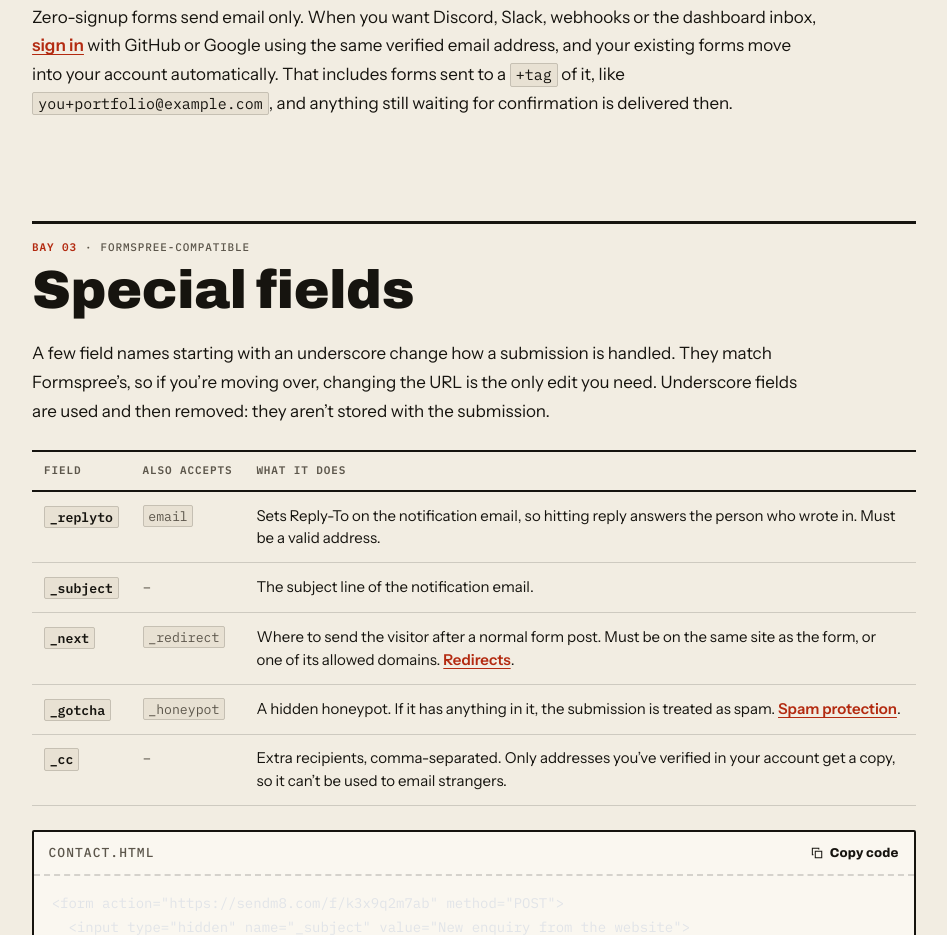
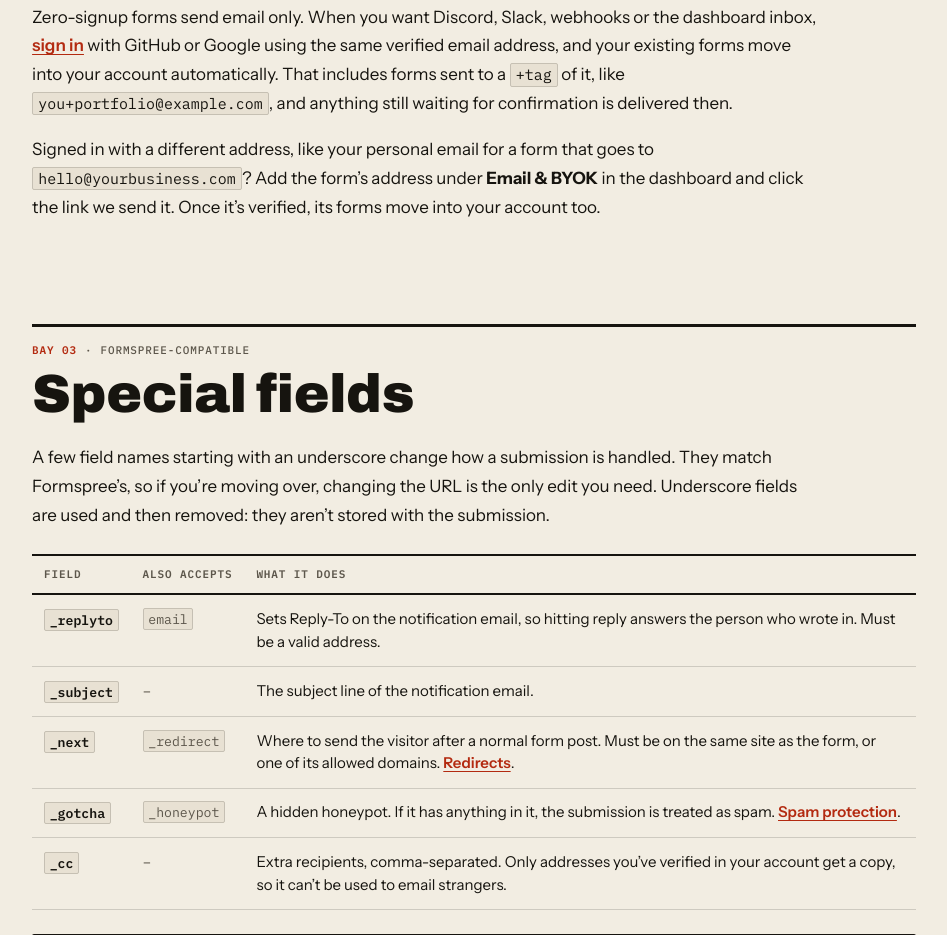
Before and after one commit to m8team/sendmate, an Astro site in the folder web/: page /docs in a window 1280 px wide. Shown: the part 2653-3588 px from the top of the page, without its empty margins (318-1265 px from the left). Built offline with nearby package versions, Linux system fonts and the light colour scheme; Astro itself is replaced by a stand-in of ours.

Commit message:
docs: verifying another address brings its no-signup forms into your account

```diff
--- a/web/src/components/app/account/EmailAddresses.vue
+++ b/web/src/components/app/account/EmailAddresses.vue
@@ -110,7 +110,7 @@ async function removeAddress(a: EmailAddressDto) {
         <p class="label muted">Recipients</p>
         <h2 id="rk-recips-title" class="h3">Addresses we can deliver to</h2>
       </div>
-      <p class="muted small">Every inbox has to say yes once, so nobody can point a form at someone else’s email. The address you signed in with is already verified.</p>
+      <p class="muted small">Every inbox has to say yes once, so nobody can point a form at someone else’s email. The address you signed in with is already verified. Verifying an address also moves any no-signup forms sent to it (<code>/f/that@address</code>) into your account.</p>
     </header>
     <ul class="recip-list" role="list" :aria-busy="loading ? 'true' : undefined">
       <li v-if="loading" class="recip" aria-hidden="true">
--- a/web/src/components/docs/sections/ZeroSignup.astro
+++ b/web/src/components/docs/sections/ZeroSignup.astro
@@ -78,6 +78,10 @@ const zeroSignupCode = `
       Google using the same verified email address, and your existing forms move into your account automatically. That includes forms sent to a
       <code>+tag</code> of it, like <code>you+portfolio@example.com</code>, and anything still waiting for confirmation is delivered then.
     </p>
+    <p>
+      Signed in with a different address, like your personal email for a form that goes to <code>hello@yourbusiness.com</code>? Add the form’s address
+      under <strong>Email &amp; BYOK</strong> in the dashboard and click the link we send it. Once it’s verified, its forms move into your account too.
+    </p>
   </div>
 </DocsSection>
 
```
